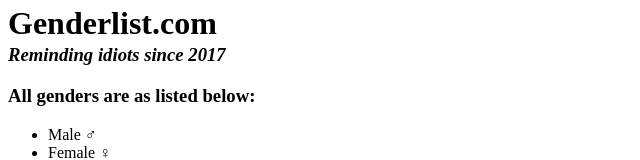
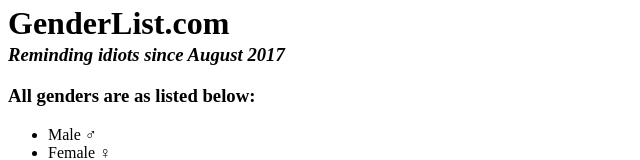
Before and after one commit to gdlweb/genderlist, a plain HTML site: page index.html in a window 1280 px wide. Shown: the top 160 px of the page, without its empty margins (0-640 px from the left). Drawn offline with nearby package versions, Linux system fonts and the light colour scheme.

Commit message:
Update index.html

```diff
--- a/index.html
+++ b/index.html
@@ -24,8 +24,8 @@
 </script>
 
 <body>
-  <h1 style="line-height: 0px; padding-top:15px;">Genderlist.com</h1>
-  <h3><i>Reminding idiots since 2017</i></h3>
+  <h1 style="line-height: 0px; padding-top:15px;">GenderList.com</h1>
+  <h3><i>Reminding idiots since August 2017</i></h3>
   <h3>All genders are as listed below:</h3>
   <ul>
     <li>Male ♂</li>
```
